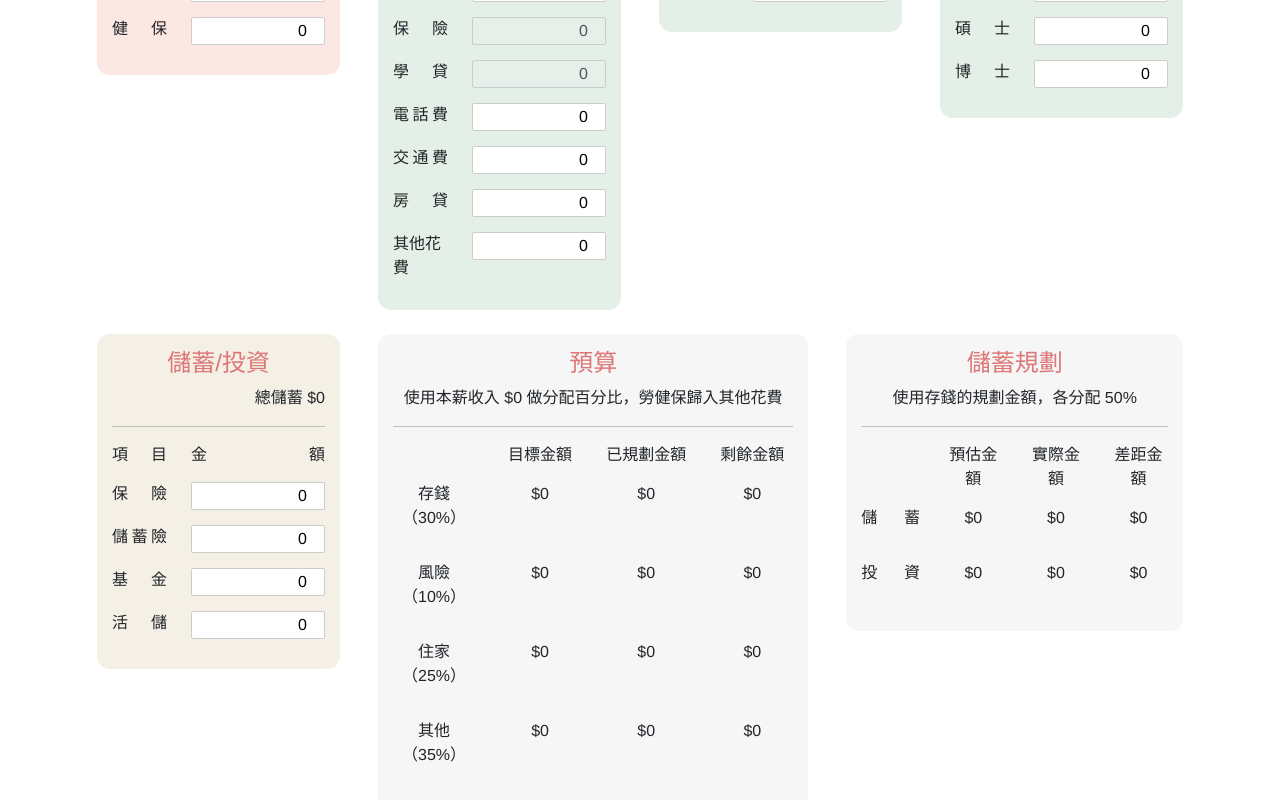
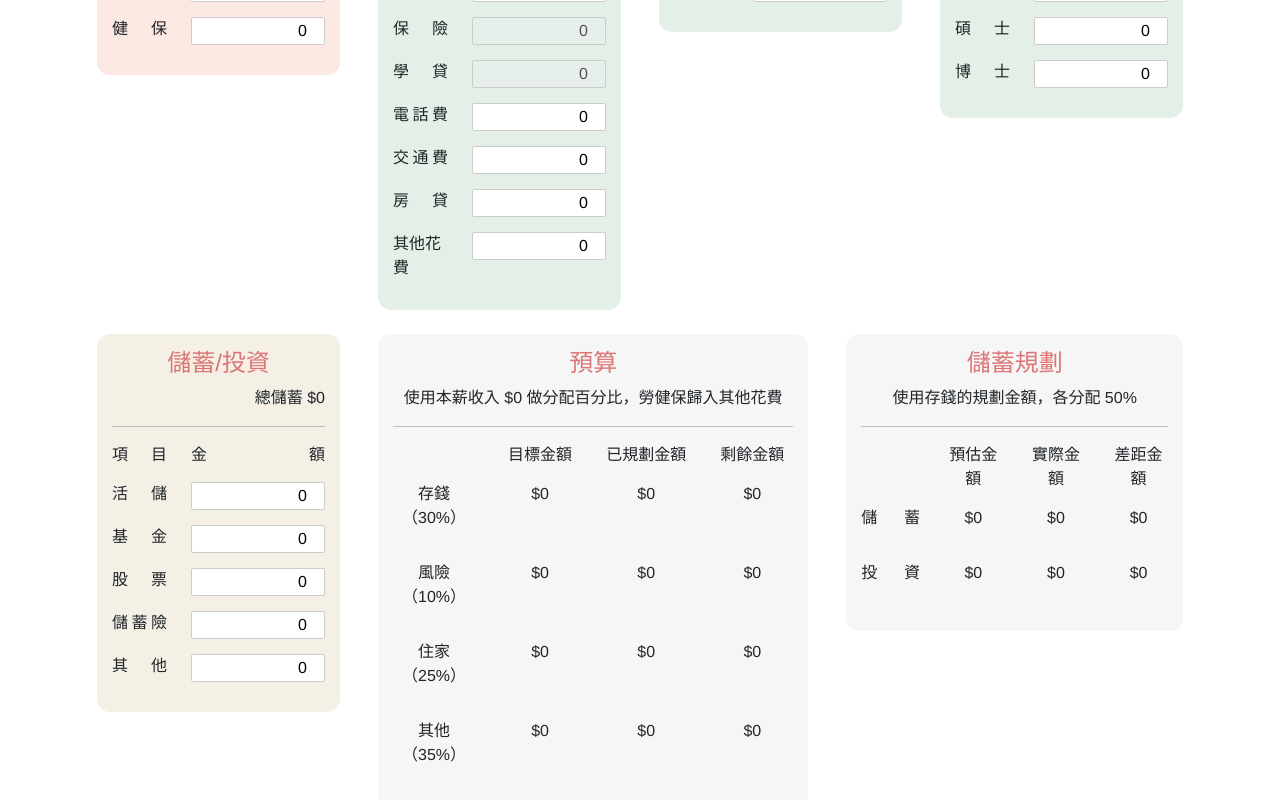
Before and after one commit to LinTF/IncomePlan, a Vue app: page / in a window 1280 px wide. Shown: the part 376-1176 px from the top of the page. Built offline with nearby package versions, Linux system fonts and the light colour scheme.

Commit message:
新增股票項目與修改明稱

```diff
--- a/src/components/saveBlock.vue
+++ b/src/components/saveBlock.vue
@@ -17,10 +17,31 @@
             <div class="income-item">
                 <div class="row">
                     <div class="col-4 title">
-                        <span>保險</span>
+                        <span>活儲</span>
                     </div>
                     <div class="col-8">
-                        <input type="number" v-model="saveInsurance" @keyup="saveAll" min="0" />
+                        <input type="number" v-model="bankMoney" @keyup="saveAll" min="0" />
+                    </div>
+                </div>
+            </div>
+            <div class="income-item">
+                <div class="row">
+                    <div class="col-4 title">
+                        <span>基金</span>
+                    </div>
+                    <div class="col-8">
+                        <input type="number" v-model="foundation" @keyup="saveAll" min="0" />
+                    </div>
+                </div>
+            </div>
+
+            <div class="income-item">
+                <div class="row">
+                    <div class="col-4 title">
+                        <span>股票</span>
+                    </div>
+                    <div class="col-8">
+                        <input type="number" v-model="stock" @keyup="saveAll" min="0" />
                     </div>
                 </div>
             </div>
@@ -37,26 +58,16 @@
             <div class="income-item">
                 <div class="row">
                     <div class="col-4 title">
-                        <span>基金</span>
+                        <span>其他</span>
                     </div>
                     <div class="col-8">
-                        <input type="number" v-model="foundation" @keyup="saveAll" min="0" />
-                    </div>
-                </div>
-            </div>
-            <div class="income-item">
-                <div class="row">
-                    <div class="col-4 title">
-                        <span>活儲</span>
-                    </div>
-                    <div class="col-8">
-                        <input type="number" v-model="bankMoney" @keyup="saveAll" min="0" />
+                        <input type="number" v-model="otherSave" @keyup="saveAll" min="0" />
                     </div>
                 </div>
             </div>
 
-            {{ $emit('emitSaveBank', parseInt(judgeEmptyVal(saveInsurance)) + parseInt(judgeEmptyVal(savings)) + parseInt(judgeEmptyVal(bankMoney))) }}
-            {{ $emit('emitInvest', parseInt(judgeEmptyVal(foundation))) }}
+            {{ $emit('emitSaveBank', parseInt(judgeEmptyVal(otherSave)) + parseInt(judgeEmptyVal(savings)) + parseInt(judgeEmptyVal(bankMoney))) }}
+            {{ $emit('emitInvest', parseInt(judgeEmptyVal(foundation)) + parseInt(judgeEmptyVal(stock))) }}
         </div>
     </div>
 </template>
@@ -73,13 +84,15 @@
                 // 總儲蓄
                 saveTotal: 0,
                 // 保險
-                saveInsurance: 0,
+                otherSave: 0,
                 // 儲蓄險
                 savings: 0,
                 // 基金
                 foundation: 0,
                 // 活儲
                 bankMoney: 0,
+                // 股票
+                stock: 0,
 
                 // public js
                 numberToMoney,
@@ -88,12 +101,13 @@
         },
         computed: {
             saveAll: function () {
-                const saveInsurance = judgeEmptyVal(this.saveInsurance);
+                const otherSave = judgeEmptyVal(this.otherSave);
                 const savings = judgeEmptyVal(this.savings);
                 const foundation = judgeEmptyVal(this.foundation);
                 const bankMoney = judgeEmptyVal(this.bankMoney);
+                const stock = judgeEmptyVal(this.stock);
 
-                this.saveTotal = parseInt(saveInsurance) + parseInt(savings) + parseInt(foundation) + parseInt(bankMoney);
+                this.saveTotal = parseInt(otherSave) + parseInt(savings) + parseInt(foundation) + parseInt(bankMoney) + parseInt(stock);
             }
         },
     }
```
